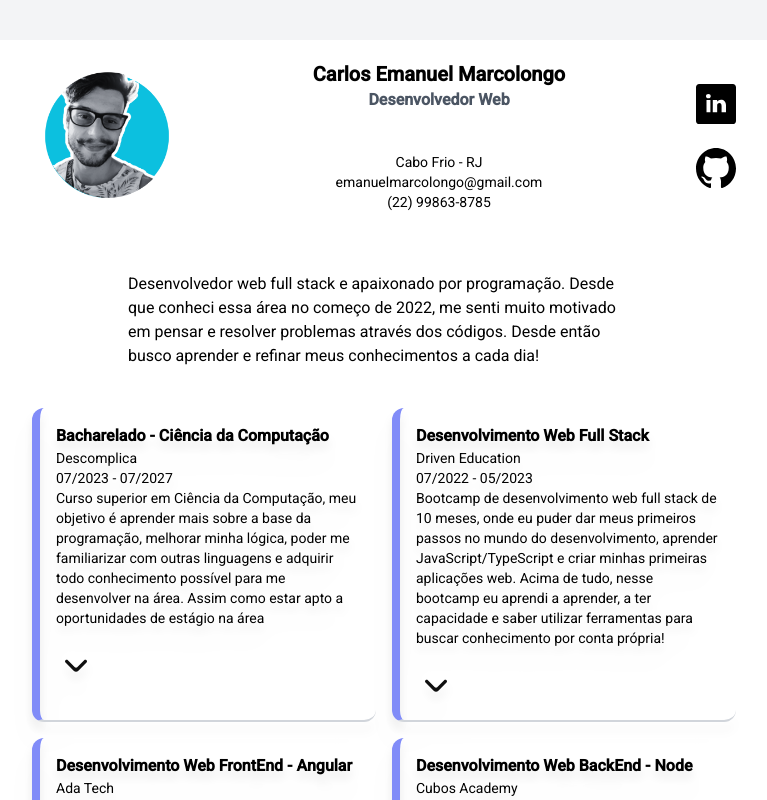
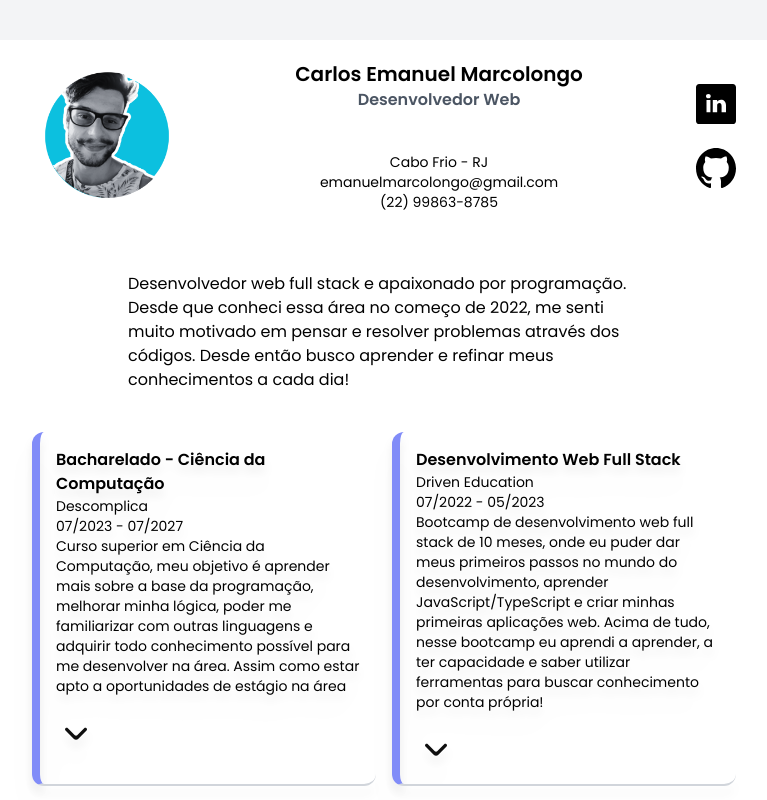
Before and after one commit to emanuelmarcolongo/angular-resume, an Angular app: page / in a window 1280 px wide. Shown: the top 800 px of the page, without its empty margins (256-1023 px from the left). Built offline with nearby package versions, Linux system fonts and the light colour scheme.

Commit message:
layout: add poppins font

```diff
--- a/src/index.html
+++ b/src/index.html
@@ -1,14 +1,22 @@
 <!doctype html>
 <html lang="en">
   <head>
-  <meta charset="utf-8">
+    <meta charset="utf-8" />
     <title>AngularResume</title>
-  <base href="/">
-  <meta name="viewport" content="width=device-width, initial-scale=1">
-  <link rel="icon" type="image/x-icon" href="favicon.ico">
-  <link rel="preconnect" href="https://fonts.gstatic.com">
-  <link href="https://fonts.googleapis.com/css2?family=Roboto:wght@300;400;500&display=swap" rel="stylesheet">
-  <link href="https://fonts.googleapis.com/icon?family=Material+Icons" rel="stylesheet">
+    <base href="/" />
+    <meta name="viewport" content="width=device-width, initial-scale=1" />
+    <link rel="icon" type="image/x-icon" href="favicon.ico" />
+    <link rel="preconnect" href="https://fonts.gstatic.com" />
+    <link rel="preconnect" href="https://fonts.googleapis.com" />
+    <link rel="preconnect" href="https://fonts.gstatic.com" crossorigin />
+    <link
+      href="https://fonts.googleapis.com/css2?family=Poppins:ital,wght@0,100;0,200;0,300;0,400;0,500;0,600;0,700;0,800;0,900;1,100;1,200;1,300;1,400;1,500;1,600;1,700;1,800;1,900&display=swap"
+      rel="stylesheet"
+    />
+    <link
+      href="https://fonts.googleapis.com/icon?family=Material+Icons"
+      rel="stylesheet"
+    />
   </head>
   <body>
     <app-root></app-root>
--- a/src/styles.scss
+++ b/src/styles.scss
@@ -2,5 +2,11 @@
 @tailwind base;
 @tailwind components;
 @tailwind utilities;
-html, body { height: 100%; }
-body { margin: 0; font-family: Roboto, "Helvetica Neue", sans-serif; }
+html,
+body {
+  height: 100%;
+}
+body {
+  margin: 0;
+  font-family: Poppins, "Helvetica Neue", sans-serif;
+}
```
Lines whose indentation alone changed are shown as unchanged.
